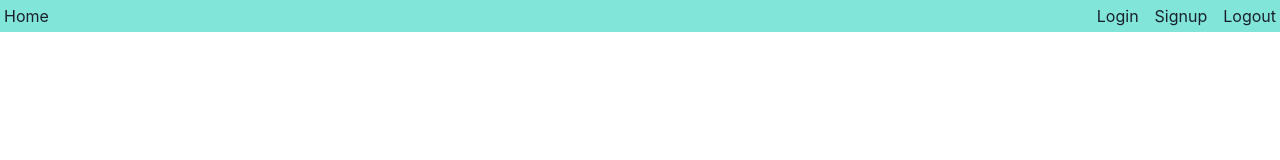
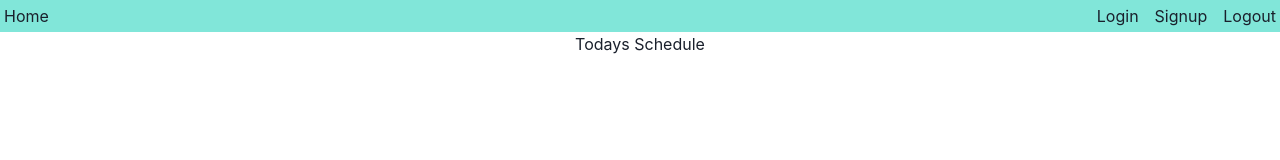
Before and after one commit to manishtmtmt/hackathon_project, a React (Create React App) app in the folder frontend/: page /adminpage in a window 1280 px wide. Shown: the top 160 px of the page. Built offline with nearby package versions, Linux system fonts and the light colour scheme.

Commit message:
just admin page

```diff
--- a/frontend/src/App.js
+++ b/frontend/src/App.js
@@ -6,12 +6,13 @@ import Home from './components/Home';
 import Navbar from './components/Navbar';
 import Login from './Pages/Login';
 import Schedule from './Pages/Schedule';
-import { UserPage } from "./components/UserPage";
 
 
 
 
 import Signup from './Pages/Signup';
+import AdminsPage from './Pages/AdminsPage';
+import { UserPage } from './Pages/UserPage';
 //done
 
 function App() {
@@ -25,6 +26,7 @@ function App() {
         <Route path="/schedule" element={<Schedule />} />
         <Route path="/signup" element={<Signup />} />
 
+        <Route path="/adminpage" element={<AdminsPage />} />
         <Route path="/userpage" element={<UserPage />} />
       </Routes>
     </div>
--- /dev/null
+++ b/frontend/src/Pages/AdminsPage.jsx
@@ -0,0 +1,23 @@
+import { Box, Text } from '@chakra-ui/react'
+import React from 'react'
+import { useSelector } from 'react-redux'
+import { Link } from 'react-router-dom'
+
+const AdminsPage = () => {
+    const {username,role,} = useSelector(state=>state.login)
+
+  return (
+    <Box>
+        <Text>
+        {username}
+        </Text>
+        <Text>
+        {role}
+        </Text>
+        <Link to="/schedule" >Todays Schedule</Link>
+    </Box>
+
+  )
+}
+
+export default AdminsPage
--- a/frontend/src/components/Home.jsx
+++ b/frontend/src/components/Home.jsx
@@ -1,19 +1,14 @@
 import { Box, Text } from '@chakra-ui/react'
 import React from 'react'
 import { useSelector } from 'react-redux'
-import { Link } from 'react-router-dom'
 
 const Home = () => {
-    const {username,role,} = useSelector(state=>state.login)
   return (
     <Box>
         <Text>
-        {username}
+       home
         </Text>
-        <Text>
-        {role}
-        </Text>
-        <Link to="/schedule" >Todays Schedule</Link>
+
     </Box>
   )
 }
```
Also changed, not shown: frontend/src/Pages/UserPage.jsx (renamed from frontend/src/components/UserPage.jsx).
